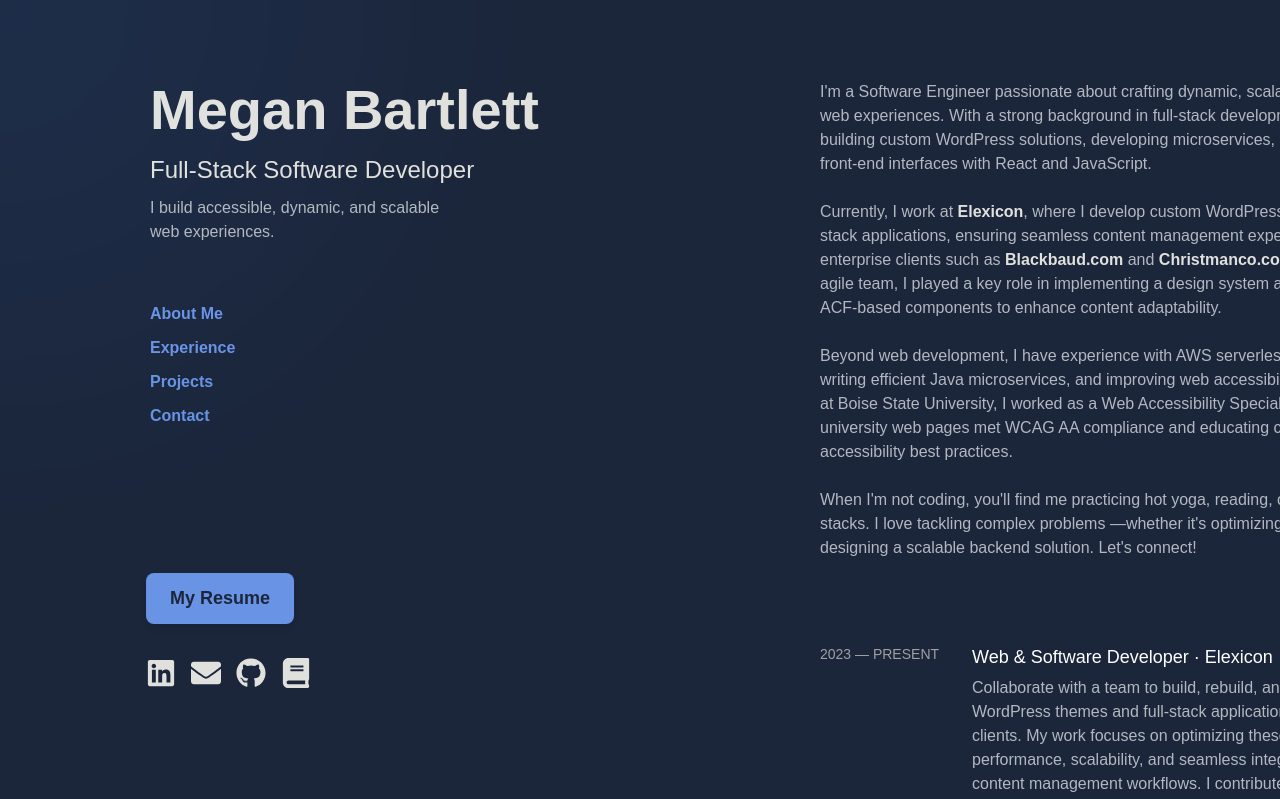
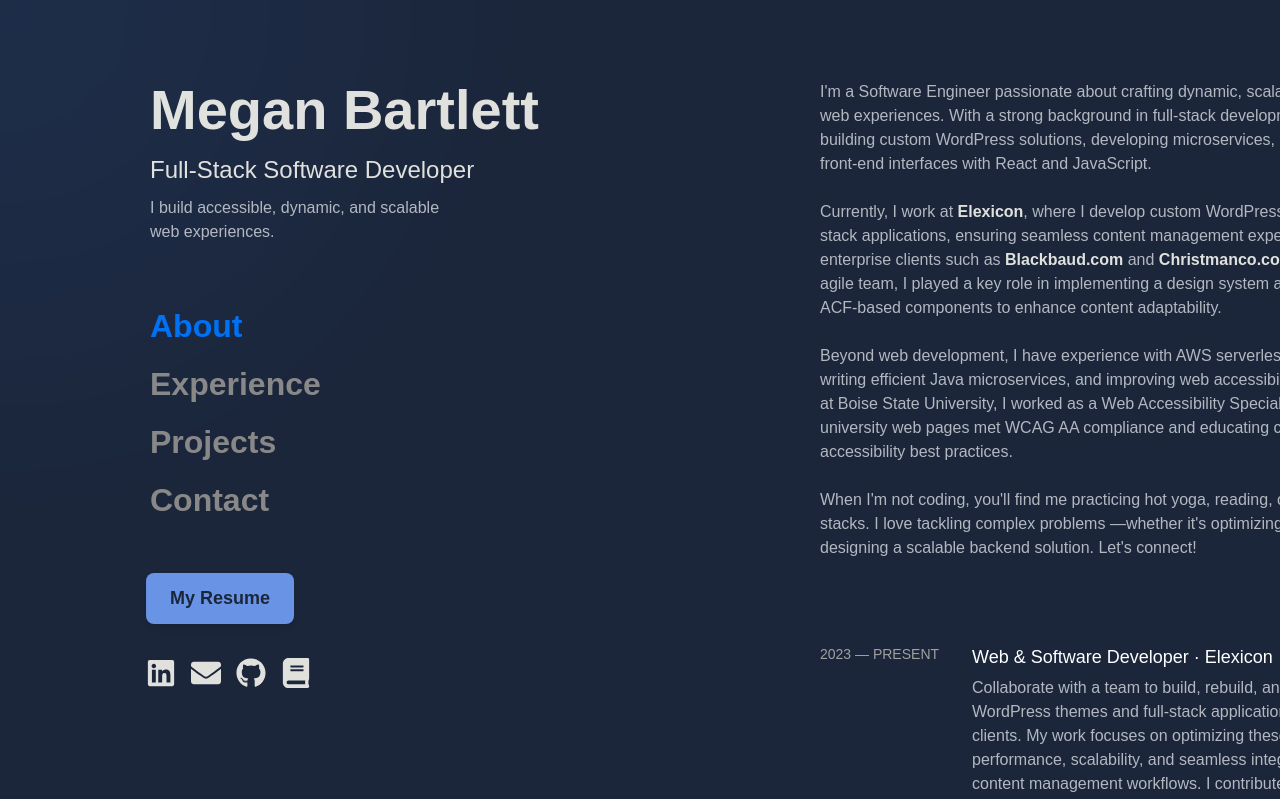
Before and after one commit to magoozz/portfolio, a Next.js app: page / in a window 1280 px wide. Shown: the top 799 px of the page. Built offline with nearby package versions, Linux system fonts and the light colour scheme.

Commit message:
Basic nav walker

```diff
--- a/src/app/globals.css
+++ b/src/app/globals.css
@@ -50,6 +50,19 @@
       color: #b3b8c0;
     }
   }
+
+  .tabs ul li a {
+    text-decoration: none;
+    color: #888;
+    transition: color 0.3s ease;
+    font-size: 2rem;
+  }
+
+  .tabs ul li a.active {
+    color: #0070f3;
+    font-weight: bold;
+  }
+
 
   .resume {
     display: flex;
--- a/src/components/Navigation.tsx
+++ b/src/components/Navigation.tsx
@@ -3,16 +3,38 @@
 import { usePathname } from "next/navigation";
 import Link from "next/link";
 import { FaLinkedin, FaGithub, FaBook, FaEnvelope } from "react-icons/fa";
+import { useEffect, useState } from "react";
 
 export default function Navigation() {
   const pathname = usePathname();
+  const [activeSection, setActiveSection] = useState<string>("");
+
+  useEffect(() => {
+    // Reset the active section when the component mounts
+    setActiveSection("");
+
+    const sections = document.querySelectorAll("section");
+    const observer = new IntersectionObserver(
+      (entries) => {
+        entries.forEach((entry) => {
+          if (entry.isIntersecting) {
+            setActiveSection(entry.target.id);
+          }
+        });
+      },
+      { threshold: 0.5 }
+    );
+
+    sections.forEach((section) => observer.observe(section));
+
+    return () => observer.disconnect();
+  }, [pathname]); // Reset observer when pathname changes
+
   const isMicroservice = pathname.startsWith("/microservice");
   const isBlackbaud = pathname.startsWith("/blackbaud");
   const isChristman = pathname.startsWith("/christman");
 
-  if (isMicroservice) return null;
-  if (isBlackbaud) return null;
-  if (isChristman) return null;
+  if (isMicroservice || isBlackbaud || isChristman) return null;
 
   return (
     <nav>
@@ -31,10 +53,16 @@
       </div>
       <div className="tabs">
         <ul>
-          <li><Link href="#about">About Me</Link></li>
-          <li><Link href="#experience">Experience</Link></li>
-          <li><Link href="#projects">Projects</Link></li>
-          <li><Link href="#contact">Contact</Link></li>
+          {["about", "experience", "projects", "contact"].map((section) => (
+            <li key={section}>
+              <Link
+                href={`#${section}`}
+                className={activeSection === section ? "active" : ""}
+              >
+                {section.charAt(0).toUpperCase() + section.slice(1)}
+              </Link>
+            </li>
+          ))}
         </ul>
       </div>
       <div className="bottom">
```
